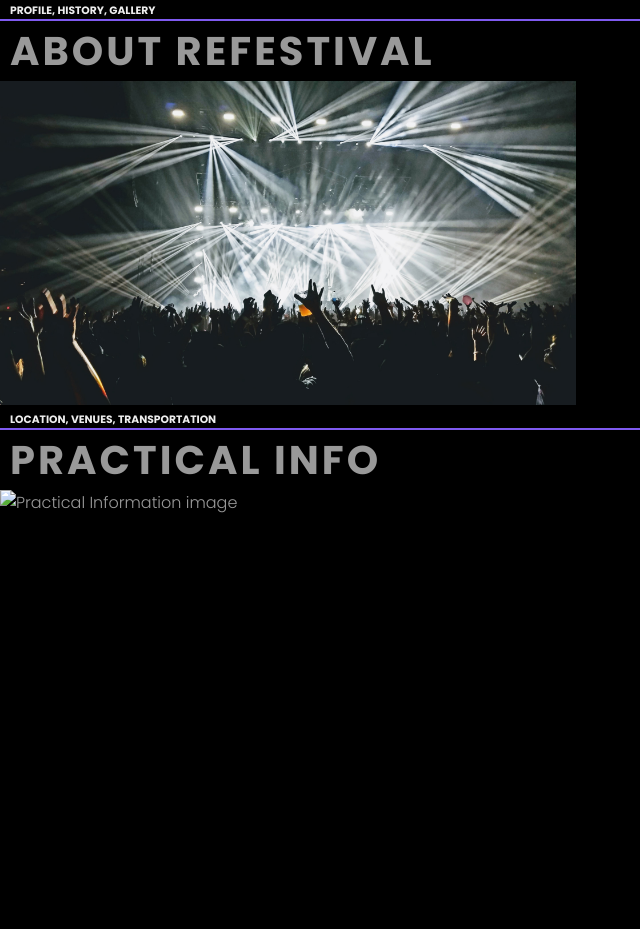
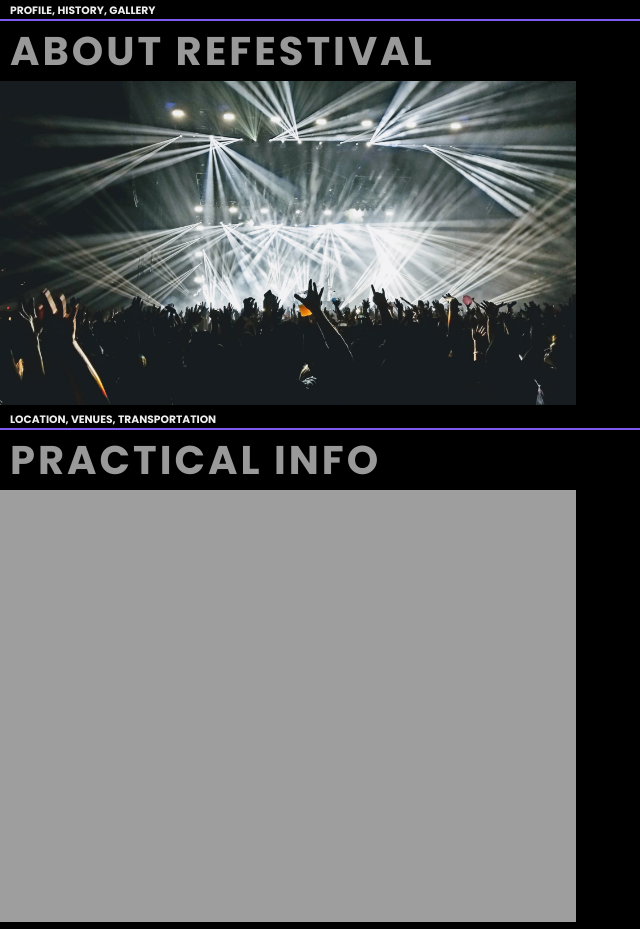
Before and after one commit to theoladas/ReFestival, a plain HTML site: page index.html in a window 1280 px wide. Shown: the part 1537-2466 px from the top of the page, without its empty margins (0-640 px from the left). Before the commit the page ends 2052 px from the top, so only its background shows below. Drawn offline with Linux system fonts and the light colour scheme; the site is published under a folder, as on GitHub Pages, so addresses that start at the root find nothing.

Commit message:
Add files via upload

```diff
--- a/index.html
+++ b/index.html
@@ -125,7 +125,7 @@
           <h6 class="refestival_head">location, venues, transportation</h6>
       <hr>
         <h3 class="refestival-h3">PRACTICAL INFO</h3>
-        <a href="#"><img class="refest_img" src="/img/venue.jpg" alt="Practical Information image"></a>
+        <a href="#"><img class="refest_img" src="img/venue.jpg" alt="Practical Information image"></a>
       </div>
         </div>
 
```
